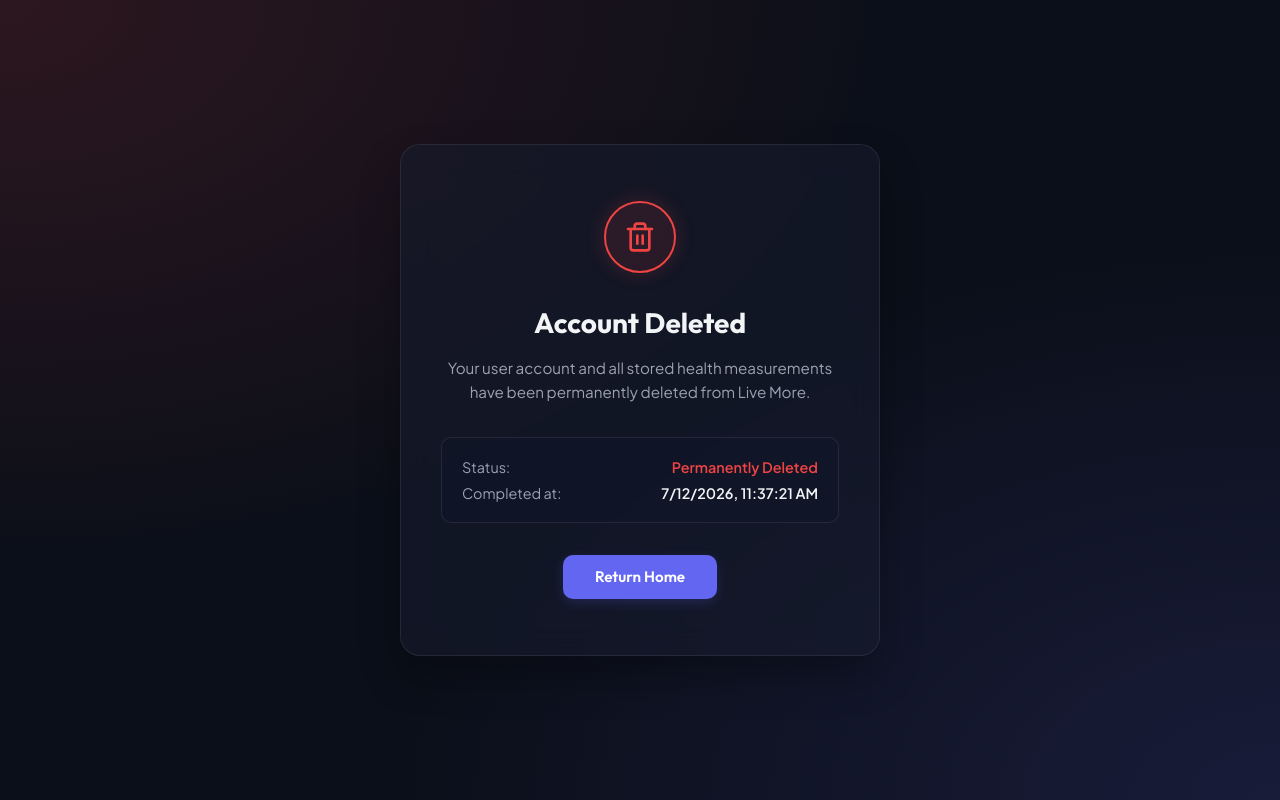
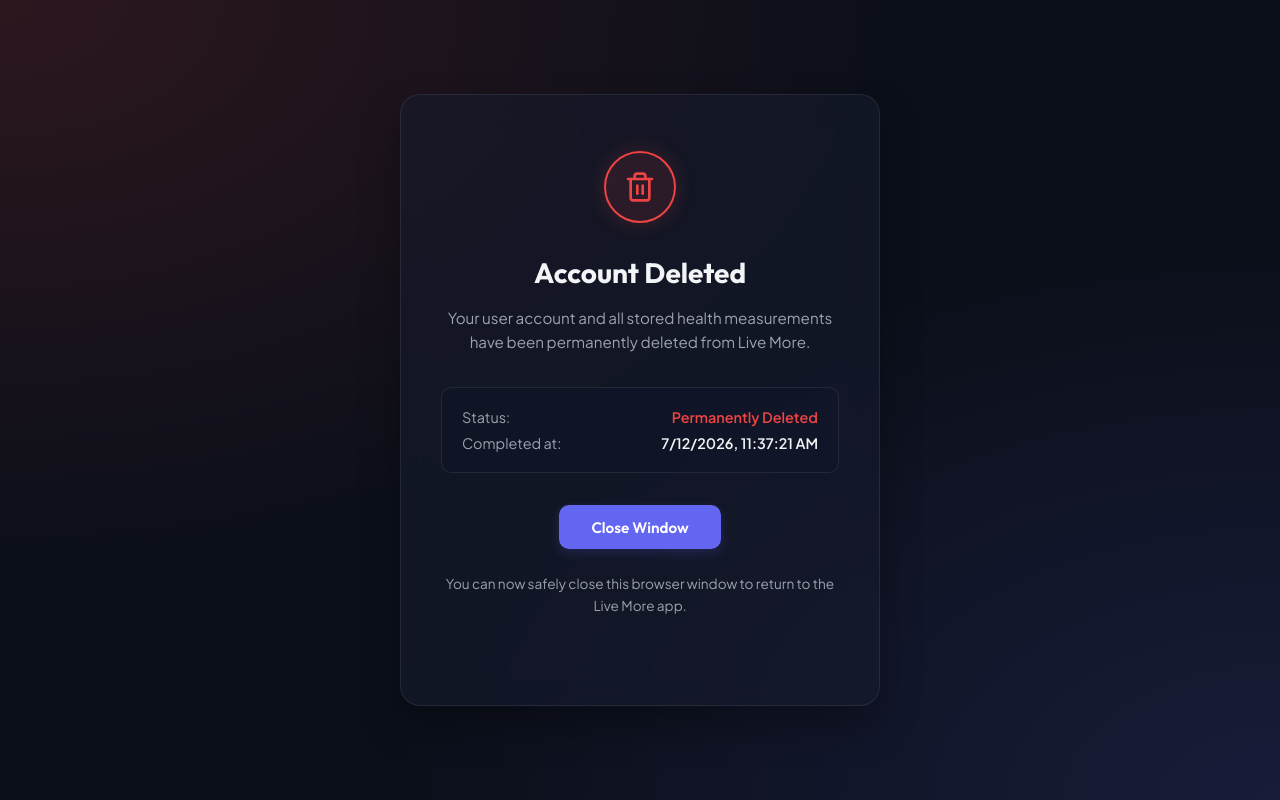
Before and after one commit to shohan1081/Fitness_App_Backend, a Django app: template users/templates/users/deletion_confirmed.html in a window 1280 px wide. Run offline with Django 5.2, Linux system fonts and the light colour scheme; the template is opened without the code that fills it, so the values that code supplies are empty.

Commit message:
feat: Replace return home button with close window logic for in-app browser/webview compatibility

```diff
--- a/users/templates/users/delete_profile_data_confirmed.html
+++ b/users/templates/users/delete_profile_data_confirmed.html
@@ -173,7 +173,8 @@
             </div>
         </div>
 
-        <a href="/" class="btn-home">Return Home</a>
+        <a href="#" onclick="window.close(); return false;" class="btn-home">Close Window</a>
+        <p style="margin-top: 1.5rem; font-size: 0.85rem; color: var(--text-secondary);">You can now safely close this browser window to return to the Live More app.</p>
     </div>
 
     <script>
--- a/users/templates/users/delete_profile_data_submitted.html
+++ b/users/templates/users/delete_profile_data_submitted.html
@@ -183,7 +183,8 @@
             </div>
         </div>
 
-        <a href="/" class="btn-home">Return Home</a>
+        <a href="#" onclick="window.close(); return false;" class="btn-home">Close Window</a>
+        <p style="margin-top: 1.5rem; font-size: 0.85rem; color: var(--text-secondary);">You can now safely close this browser window to return to the Live More app.</p>
     </div>
 
 </body>
--- a/users/templates/users/deletion_confirmed.html
+++ b/users/templates/users/deletion_confirmed.html
@@ -173,7 +173,8 @@
             </div>
         </div>
 
-        <a href="/" class="btn-home">Return Home</a>
+        <a href="#" onclick="window.close(); return false;" class="btn-home">Close Window</a>
+        <p style="margin-top: 1.5rem; font-size: 0.85rem; color: var(--text-secondary);">You can now safely close this browser window to return to the Live More app.</p>
     </div>
 
     <script>
--- a/users/templates/users/deletion_request_submitted.html
+++ b/users/templates/users/deletion_request_submitted.html
@@ -183,7 +183,8 @@
             </div>
         </div>
 
-        <a href="/" class="btn-home">Return Home</a>
+        <a href="#" onclick="window.close(); return false;" class="btn-home">Close Window</a>
+        <p style="margin-top: 1.5rem; font-size: 0.85rem; color: var(--text-secondary);">You can now safely close this browser window to return to the Live More app.</p>
     </div>
 
 </body>
```
